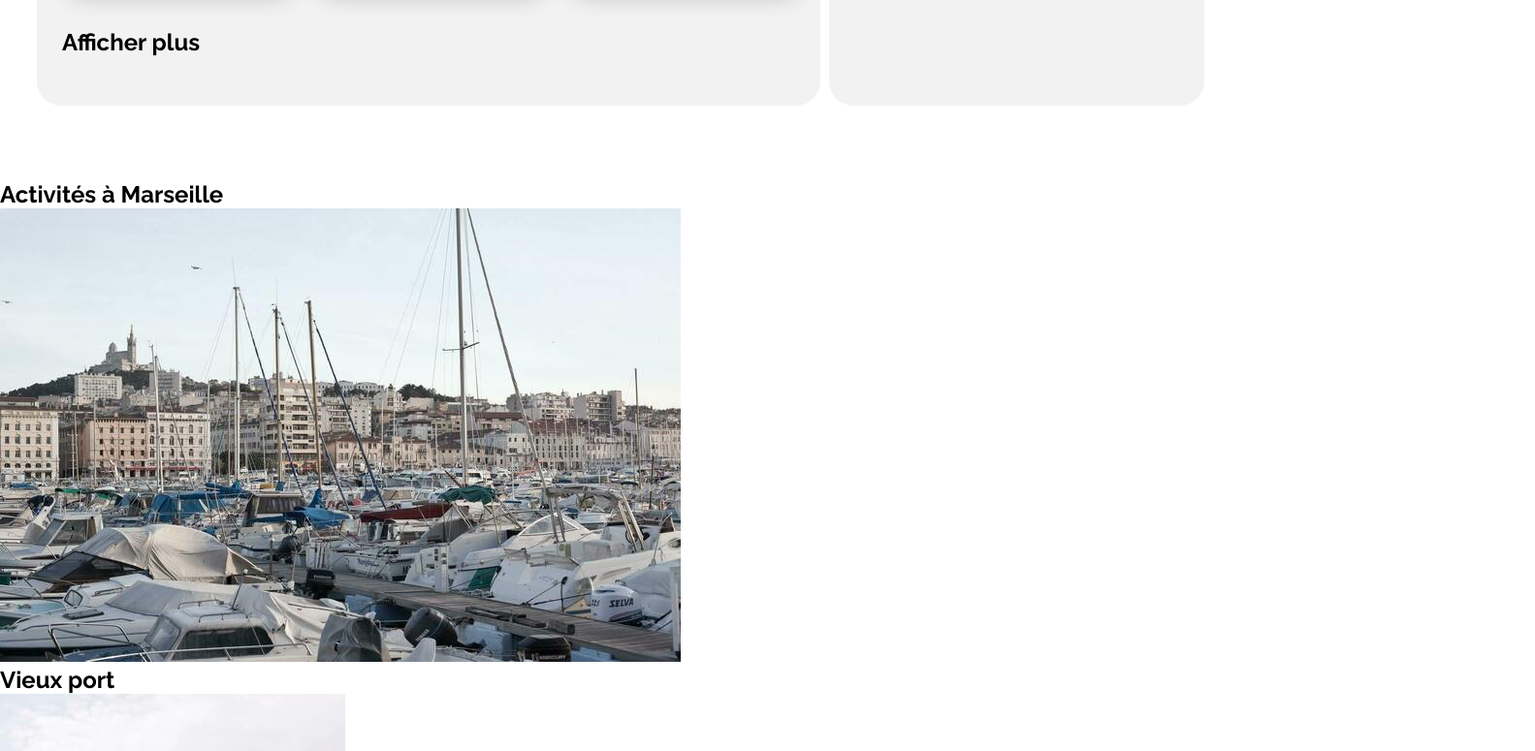
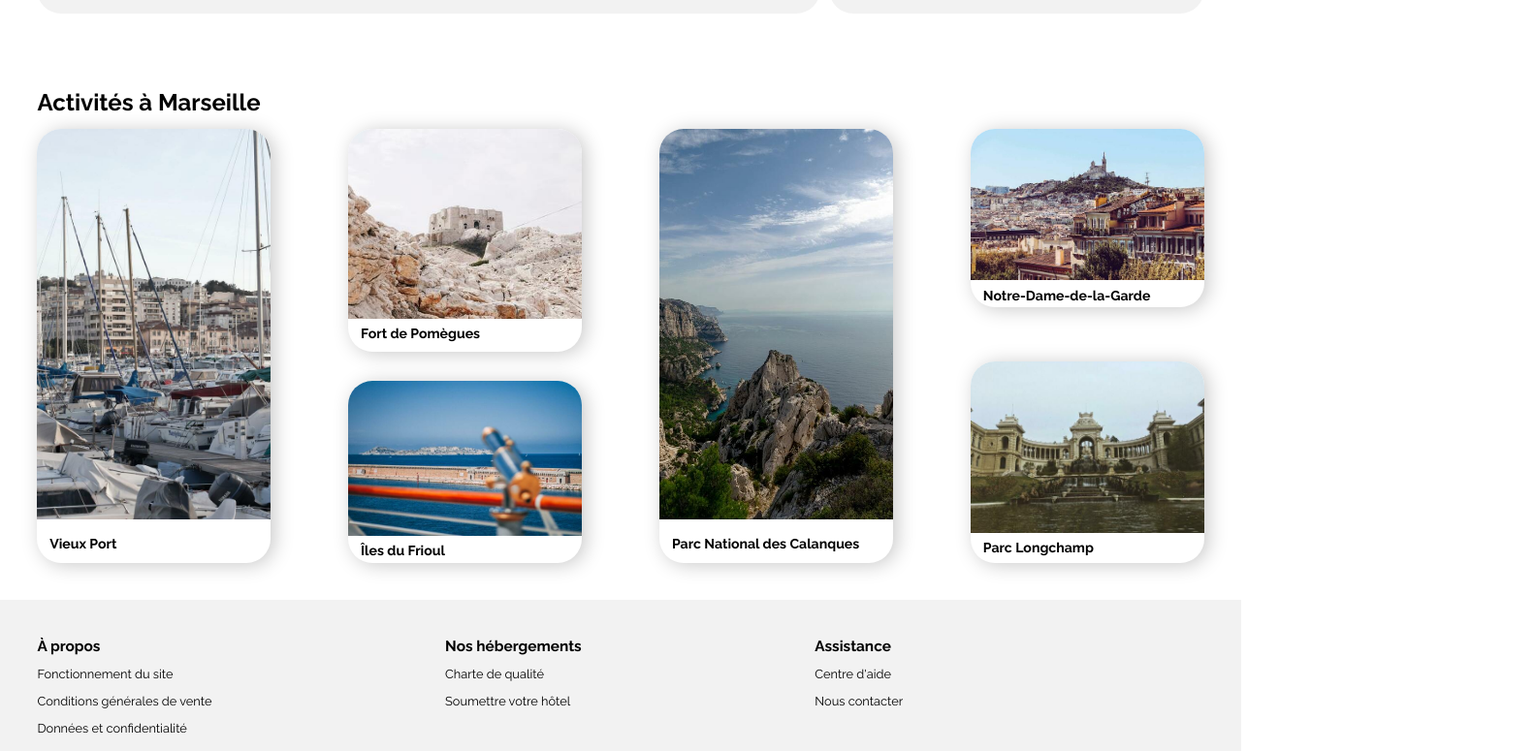
Before and after one commit to Ohrys/GhersallahRaphael_2_27042021, a plain HTML site: page index.html in a window 1280 px wide. Shown: the part 1023-1798 px from the top of the page at 97% size, 1583 px wide, since content can reach past the window. Drawn offline with Linux system fonts and the light colour scheme; files whose address does not match are found by name.

Commit message:
S04 : Fin de la partie Activité + Footer, Valide W3C. Changement HTML Activités : figure à la place d'articles.

```diff
--- a/index.html
+++ b/index.html
@@ -157,45 +157,46 @@
         <section id="activity">
             <h1>Activités à Marseille</h1>
             <div>
-                <article>
+               <figure>
                    <a href="#">
-                        <img src="src/activites/4_small/a_1.jpg" title="Photo de l'activité">
-                        <h2>Vieux port</h2>
+                       <img src="src/activites/3_medium/a_1.jpg" alt="Vieux Port" />
                     </a>
-                </article>
+                       <figcaption>Vieux Port</figcaption>
+               </figure>
                <div>
-                    <article>
+                    <figure>
                         <a href="#">
-                            <img src="src/activites/4_small/a_2.jpg" title="Photo de l'activité">
-                            <h2>Fort de Pomègues</h2>
+                            <img src="src/activites/4_small/a_2.jpg" alt="Fort de Pomègues" />
                         </a>
-                    </article>
-                    <article>
+                        <figcaption>Fort de Pomègues</figcaption>
+                    </figure>
+                    <figure>
                         <a href="#">
-                            <img src="src/activites/4_small/a_3.jpg" title="Photo de l'activité">
-                            <h2>Îles du Frioul</h2>
+                            <img src="src/activites/4_small/a_3.jpg" alt="Îles du Frioul" />
                         </a>
-                    </article>
+                        <figcaption>Îles du Frioul</figcaption>
+                    </figure>
                </div>
-                <article>
+
+            <figure>
                 <a href="#">
-                        <img src="src/activites/4_small/a_4.jpg" title="Photo de l'activité">
-                        <h2>Parc National des Calanques</h2>
+                    <img src="src/activites/3_medium/a_4.jpg" alt="Parc National des Calanques" />
                 </a>
-                </article>
+                <figcaption>Parc National des Calanques</figcaption>
+            </figure>
             <div>
-                    <article>
+                <figure>
                     <a href="#">
-                            <img src="src/activites/4_small/a_5.jpg" title="Photo de l'activité">
-                            <h2>Notre-Dame-de-la-Garde</h2>
+                        <img src="src/activites/4_small/a_5.jpg" alt="Notre-Dame-de-la-Garde" />
                     </a>
-                    </article>
-                    <article>
+                    <figcaption>Notre-Dame-de-la-Garde</figcaption>
+                </figure>
+                <figure>
                     <a href="#">
-                            <img src="src/activites/4_small/a_6.jpg" title="Photo de l'activité">
-                            <h2>Parc Longchamp</h2>
+                        <img src="src/activites/4_small/a_6.jpg" alt="Parc Longchamp" />
                     </a>
-                    </article>
+                    <figcaption>Parc Longchamp</figcaption>
+                </figure>
             </div>
             </div>
         </section>
--- a/styles.css
+++ b/styles.css
@@ -6,6 +6,13 @@
  *      - gris : #F2F2F2
  *      - bleu : #0065FC
  *      - bleu clair : #DEEBFF
+ *
+ * Charte taille texte :
+ *      - Gros titre : 1.5vw
+ *      - Titre article : 1.2vw
+ *      - Titre section : 1.1vw
+ *      - texte : 1vw
+ *      - petit texte : 0.8vw
  */
 
 /*---- GLOBAL ---- */
@@ -32,19 +39,21 @@ header{
     margin-bottom: 3vw;
     display:flex;
     align-content: stretch;
+    font-size: 1.1vw;
 }
 
 header div{
     margin-top: 3vw;
     margin-left:3vw;
     align-self: flex-end;
-    flex:6;
+    flex-basis:60%;
 }
 header div img{
     width:100px;
 }
 
 header nav ul{
+    flex-basis: 30%;
     align-self: flex-start;
     display:flex;
     justify-content: space-around;
@@ -62,7 +71,7 @@ header nav ul li a:hover{
 }
 
 header p{
-    flex:1;
+    flex-basis:10%;
     text-align: center;
     padding-top: 40px;
 }
@@ -82,7 +91,7 @@ section#research{
 
 section#research h1{
     color:black;
-    font-size: 1.5em;
+    font-size: 1.5vw;
     font-weight: bold;
 }
 
@@ -98,14 +107,13 @@ section#research form{
 }
 section#research form label{
     display:flex;
-    border:1px solid #F2F2F2;
     padding:1vw;
     background-color: #F2F2F2;
     border-top-left-radius: 10px;
     border-bottom-left-radius: 10px;
     justify-content: center;
     align-items: center;
-    font-size: 1.5em;
+    font-size: 1.1vw;
 }
 
 section#research form input{
@@ -120,8 +128,6 @@ section#research form input{
 
 section#research form input[type="submit"]{
     background-color: #0065FC;
-    border-top:1px solid #0065FC;
-    border-bottom:1px solid #0065FC;
     color:white;
     border-top-right-radius: 15px;
     border-bottom-right-radius: 15px;
@@ -138,12 +144,12 @@ section#filter{
 }
 
 section#filter h1{
-    font-size:1em;
+    font-size:1.1vw;
     margin-right: 1vw;
 }
 
 section#filter ul{
-    flex-basis : 50%;
+    flex-basis : 60%;
     display:flex;
     align-items: flex-start;
     flex-wrap: wrap;
@@ -154,7 +160,7 @@ section#filter ul{
 section#filter ul li{
     border:2px solid #F2F2F2;
     border-radius: 50px;
-    font-size: 1em;
+    font-size: 1.1vw;
     font-weight: bold;
     padding-right:20px;
 }
@@ -163,19 +169,13 @@ section#filter ul li i{
     color:#0065FC;
     background-color: #DEEBFF;
     border-radius: 50px;
-    padding:20px;
+    padding:25px;
     margin-right:20px;
 }
 
 section#filter li:hover{
     background-color: #deebff;
-
-    -webkit-transform: scale(1.05);
-    -ms-transform: scale(1.05);
     transform: scale(1.05);
-
-    -webkit-transition: 0.4s;
-    -o-transition: 0.4s;
     transition: 0.4s;
 }
 
@@ -184,7 +184,7 @@ section#filter li:hover{
 section#filter p{
     margin-top:1vw;
     flex-basis:100%;
-    font-size: 1em;
+    font-size: 1vw;
 }
 
 section#filter p i{
@@ -195,7 +195,7 @@ section#filter p i{
     margin-right:5px;
 }
 
-/*Correction de cette partie car trop confuse */
+/*--- PARTIE MAIN ---*/
 
 main{
     display:flex;
@@ -206,7 +206,7 @@ main{
 }
 
 main h1{
-  font-size: 1.5em;
+  font-size: 1.2vw;
   margin:1.5vw 3vw;
 }
 
@@ -244,12 +244,7 @@ main div article{
 }
 
 main div article:hover{
-    -webkit-transform: scale(1.05);
-    -ms-transform: scale(1.05);
     transform: scale(1.05);
-
-    -webkit-transition: 0.4s;
-    -o-transition: 0.4s;
     transition: 0.4s;
 }
 
@@ -261,7 +256,11 @@ main  article>a>div{
 }
 
 main  article>a h2{
-    font-size: 1.4em;
+    font-size: 1.1vw;
+}
+
+main article p{
+    font-size:1vw;
 }
 
 main article p em{
@@ -293,7 +292,7 @@ main section#accommodation div article>a img {
 main section#accommodation>p{
     margin: 2vw 1vw;
     font-weight: bold;
-    font-size: 1.5em;
+    font-size: 1.2vw;
     color:black;
 }
 
@@ -335,8 +334,107 @@ main aside#popular div article>a>div {
     justify-content: space-around;
 }
 
+/*--- PARTIE ACTIVITÉ*/
+
+section#activity{
+    padding-left:3vw;
+    padding-right:3vw;
+    padding-bottom: 3vw;
+}
+
+section#activity>div{
+    margin-top:1vw;
+    width:100%;
+    height:35vw;
+    display:flex;
+    flex-direction: row;
+    justify-content: space-between;
+    align-items: stretch;
+}
+
+section#activity img{
+    border-radius: 25px 25px 0px 0px;
+    object-fit: cover;
+    width:100%;
+    height:85%;
+}
+
+
+section#activity figcaption{
+    font-size: 1.1vw;
+    font-weight: bold;
+    padding:0.3vw 1vw;
+}
+section#activity>div>figure figcaption{
+    padding:1vw;
+}
+
+
+section#activity figure{
+    box-shadow: 4px 2px 20px #C9C9C9;
+    border-radius: 25px;
+
+}
+section#activity figure:hover{
+    transform: scale(1.05);
+    transition: 0.4s;
+}
+
+section#activity>div>figure{
+    width:20%;
+    height:35vw;
+}
+section#activity>div>figure>a>img{
+    width:100%;
+    height:90%;
+}
+
+section#activity div>div{
+    width:20%;
+}
+
+section#activity div>div{
+    display:flex;
+    flex-direction: column;
+    justify-content: space-between;
+}
+
+ section#activity div>div:first-of-type figure:first-of-type{
+    height:18vw;
+
+}
+section#activity div>div figure:first-of-type{
+    margin-bottom: 1vw;
+}
+
+
+
 
 
 /*---- FOOTER ---- */
+footer{
+    background-color:#F2F2F2;
+    display:flex;
+    flex-direction: row;
+    padding: 3vw;
+}
+
+footer div{
+    margin-right: 20%;
+}
+
+footer div h2{
+    font-size:1.2vw;
+    margin-bottom: 1vw;
+}
+
+footer div ul{
+    font-size: 1vw;
+    list-style: none;
+}
+
+footer div ul li{
+    margin-bottom: 1vw;
+}
 
 /*----- MEDIA QUERIES ----- */
```
Lines whose indentation alone changed are shown as unchanged.
